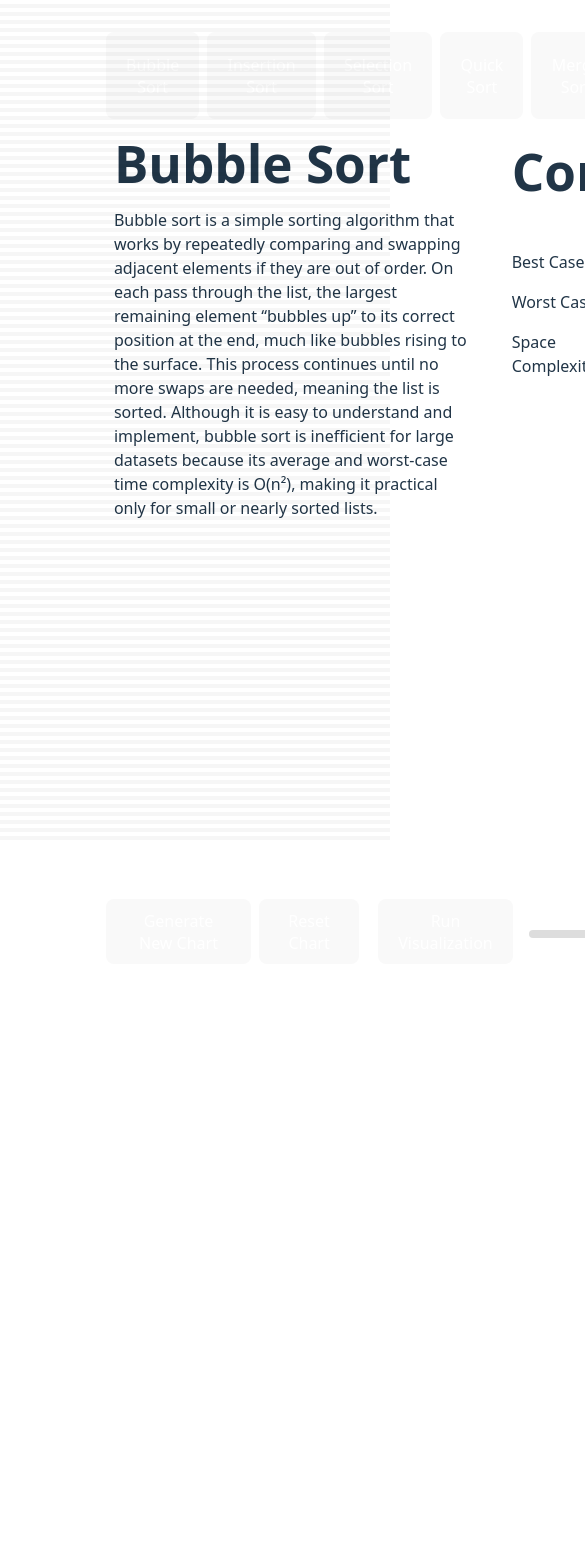
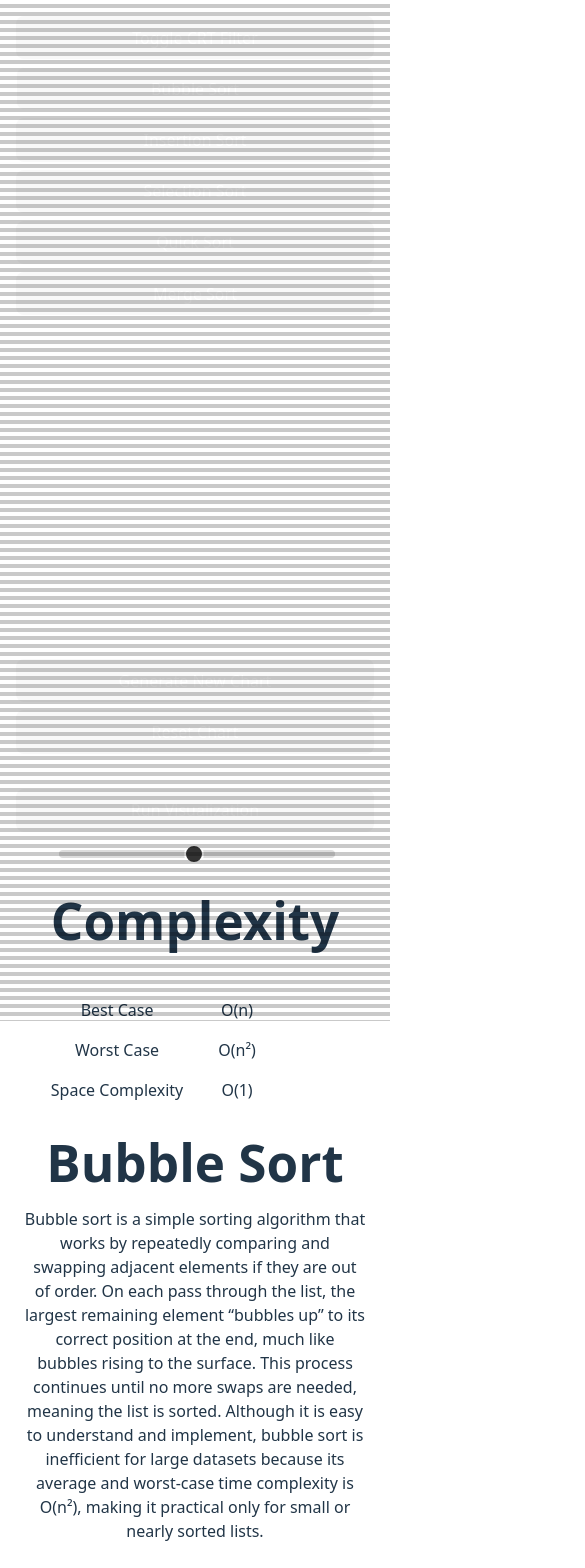
Before and after one commit to ZachYarbrough/sorting-visualizer, a React (Vite) app: page / in a window 390 px wide. Shown: the top 1568 px of the page, 585 px wide, since content can reach past the window. Before the commit the page ends 1000 px from the top, so only its background shows below. Built offline with nearby package versions, Linux system fonts and the light colour scheme.

Commit message:
Made chart mobile responsive

```diff
--- a/src/App.css
+++ b/src/App.css
@@ -1,7 +1,7 @@
 #root {
   max-width: 1280px;
   margin: 0 auto;
-  padding: 2rem;
+  padding: 1rem;
   text-align: center;
 }
 
@@ -31,6 +31,33 @@
   a:nth-of-type(2) .logo {
     animation: logo-spin infinite 20s linear;
   }
+}
+
+@media (max-width: 1500px) {
+    .sm-hidden {
+	visibility: hidden !important;
+    }
+
+    .sm-display-none {
+	display: none !important;
+    }
+    /* Increase CRT height without affecting other layout */
+    #monitor {
+	height: 100%; /* doubled from default */
+    }
+    #crt.on:before {
+	height: 121%; /* doubles the vertical gradient/flicker */
+    }
+}
+
+@media (min-width: 1500px) {
+    .sm-visible {
+	visibility: hidden !important;
+    }
+
+    .sm-display {
+	display: none !important;
+    }
 }
 
 .card {
@@ -100,22 +127,14 @@ input[type="range"]::-ms-track {
 
 /* CRT Styling */
 
-#monitor {
-    margin: 0 auto;
-    width: 100%;
-}
-
-#root {
-}
-
 #crt.on:before {
-    content: " ";
+    content: "";
     display: block;
     position: absolute;
     top: 0;
     left: 0;
+    right: 0;
     bottom: 0;
-    right: 0;
     background: linear-gradient(
         to bottom,
         rgba(18, 16, 16, 0) 50%,
@@ -124,37 +143,37 @@ input[type="range"]::-ms-track {
     background-size: 100% 8px;
     z-index: 2;
     pointer-events: none;
-      animation: flicker 0.15s infinite;
+    animation: flicker 0.15s infinite;
 }
-
-/* spans full viewport width and ignores root padding */
-#scanline.on {
-  position: fixed;
-  left: 0;
-  right: 0;
-  height: 100px;
-  z-index: 9999;
-  pointer-events: none; /* so it doesn't block clicks */
-  background: linear-gradient(
-    0deg,
-    rgba(0,0,0,0) 0%,
-    rgba(255,255,255,0.2) 10%,
-    rgba(0,0,0,0.1) 100%
-  );
-  opacity: 0.1;
-  animation: scanline 10s linear infinite;
-}
-
 
 #screen.on {
     position: relative;
     width: 100%;
-    height: 67.5vmin;
+    height: 67.5vmin; /* doubled from 67.5vmin */
     border: 30px solid transparent;
     border-image-source: url(./bezel.png);
     border-image-slice: 30 fill;
     border-image-outset: 0;
     overflow: hidden;
+}
+
+/* Make the scanline cover the full screen height */
+#scanline.on {
+    position: absolute;
+    top: 0;
+    left: 0;
+    right: 0;
+    bottom: 0; /* stretch vertically */
+    z-index: 9999;
+    pointer-events: none;
+    background: linear-gradient(
+        0deg,
+        rgba(0,0,0,0) 0%,
+        rgba(255,255,255,0.2) 10%,
+        rgba(0,0,0,0.1) 100%
+    );
+    opacity: 0.1;
+    animation: scanline 10s linear infinite;
 }
 
 #chart {
--- a/src/App.tsx
+++ b/src/App.tsx
@@ -11,12 +11,10 @@ function App() {
 
     return (
 	<div id="monitor" className={crtStyle}>
-	<div id="bezel" className={crtStyle}>
-	<div id="crt" className={crtStyle}>
-	<div id="scanline" className={crtStyle}></div>
-	<Chart toggleCRTStyle={toggleCRTStyle} />
-	</div>
-	</div>
+	    <div id="crt" className={crtStyle}>
+		<div id="scanline" className={crtStyle}></div>
+		<Chart toggleCRTStyle={toggleCRTStyle} />
+	    </div>
 	</div>
     )
 }
--- a/src/components/Chart.tsx
+++ b/src/components/Chart.tsx
@@ -153,20 +153,80 @@ const Chart = ({ toggleCRTStyle }: any) => {
 
 return (
     <div id="chart">
-    <div style={{ margin: '0 auto', alignSelf: 'center', width: '80%' }}>
+    <div style={{ margin: '0 auto', alignSelf: 'center', width: '100%' }}>
     <div style={{ display: 'flex', justifyContent: 'space-between'}}>
-    <div style={{ width: '100%', display: 'flex'}}>
-    <button style={{ color: 'white', marginRight: '0.5rem' }} onClick={() => SelectSortType(SORT_TYPE.BUBBLE_SORT)}>Bubble Sort</button>
-    <button style={{ color: 'white', marginRight: '0.5rem' }} onClick={() => SelectSortType(SORT_TYPE.INSERTION_SORT)}>Insertion Sort</button>
-    <button style={{ color: 'white', marginRight: '0.5rem' }} onClick={() => SelectSortType(SORT_TYPE.SELECTION_SORT)}>Selection Sort</button>
-    <button style={{ color: 'white', marginRight: '0.5rem' }} onClick={() => SelectSortType(SORT_TYPE.QUICK_SORT)}>Quick Sort</button>
-    <button style={{ color: 'white', marginRight: '0.5rem' }} onClick={() => SelectSortType(SORT_TYPE.MERGE_SORT)}>Merge Sort</button>
+    <div className="sm-display-none" style={{ width: '100%', display: 'flex'}}>
+    <button style={{ border: selectedSort === SORT_TYPE.BUBBLE_SORT ? 'solid 1px white' : '', color: 'white', marginRight: '0.5rem' }} onClick={() => SelectSortType(SORT_TYPE.BUBBLE_SORT)}>Bubble Sort</button>
+    <button style={{ border: selectedSort === SORT_TYPE.INSERTION_SORT ? 'solid 1px white' : '', color: 'white', marginRight: '0.5rem' }} onClick={() => SelectSortType(SORT_TYPE.INSERTION_SORT)}>Insertion Sort</button>
+    <button style={{ border: selectedSort === SORT_TYPE.SELECTION_SORT ? 'solid 1px white' : '', color: 'white', marginRight: '0.5rem' }} onClick={() => SelectSortType(SORT_TYPE.SELECTION_SORT)}>Selection Sort</button>
+    <button style={{ border: selectedSort === SORT_TYPE.QUICK_SORT ? 'solid 1px white' : '', color: 'white', marginRight: '0.5rem' }} onClick={() => SelectSortType(SORT_TYPE.QUICK_SORT)}>Quick Sort</button>
+    <button style={{ border: selectedSort === SORT_TYPE.MERGE_SORT ? 'solid 1px white' : '', color: 'white', marginRight: '0.5rem' }} onClick={() => SelectSortType(SORT_TYPE.MERGE_SORT)}>Merge Sort</button>
     </div>
-    <button style={{ marginRight: '0.5rem', width: '13rem' }} onClick={() => toggleCRTStyle()}>Toggle CRT Filter</button>
-    <div style={{ display: 'flex'}}>
+    <button className='sm-display-none' style={{ marginRight: '0.5rem', width: '13rem' }} onClick={() => toggleCRTStyle()}>Toggle CRT Filter</button>
     </div>
+    {/* Mobile / smaller screens */}
+    <div className="sm-display" style={{ display: 'flex', flexDirection: 'column', gap: '0.5rem', width: '100%' }}>
+      <button
+	style={{
+	  color: 'white',
+	  width: '100%'
+	}}
+	onClick={() => toggleCRTStyle()}
+      >
+	Toggle CRT Filter
+      </button>
+      <button
+	style={{
+	  border: selectedSort === SORT_TYPE.BUBBLE_SORT ? 'solid 1px white' : '',
+	  color: 'white',
+	  width: '100%'
+	}}
+	onClick={() => SelectSortType(SORT_TYPE.BUBBLE_SORT)}
+      >
+	Bubble Sort
+      </button>
+      <button
+	style={{
+	  border: selectedSort === SORT_TYPE.INSERTION_SORT ? 'solid 1px white' : '',
+	  color: 'white',
+	  width: '100%'
+	}}
+	onClick={() => SelectSortType(SORT_TYPE.INSERTION_SORT)}
+      >
+	Insertion Sort
+      </button>
+      <button
+	style={{
+	  border: selectedSort === SORT_TYPE.SELECTION_SORT ? 'solid 1px white' : '',
+	  color: 'white',
+	  width: '100%'
+	}}
+	onClick={() => SelectSortType(SORT_TYPE.SELECTION_SORT)}
+      >
+	Selection Sort
+      </button>
+      <button
+	style={{
+	  border: selectedSort === SORT_TYPE.QUICK_SORT ? 'solid 1px white' : '',
+	  color: 'white',
+	  width: '100%'
+	}}
+	onClick={() => SelectSortType(SORT_TYPE.QUICK_SORT)}
+      >
+	Quick Sort
+      </button>
+      <button
+	style={{
+	  border: selectedSort === SORT_TYPE.MERGE_SORT ? 'solid 1px white' : '',
+	  color: 'white',
+	  width: '100%'
+	}}
+	onClick={() => SelectSortType(SORT_TYPE.MERGE_SORT)}
+      >
+	Merge Sort
+      </button>
     </div>
-    <div style={{ margin: '0.5rem 0 1rem 0', display: 'flex', width: '100%', justifyContent: 'space-between' }}>
+    <div className='sm-display-none' style={{ margin: '0.5rem 0 1rem 0', display: 'flex', width: '100%', justifyContent: 'space-between' }}>
     {description != '' && <div style={{ width: '60%', textAlign: 'start', padding: '0.5rem' }}>
 	<h1 style={{ margin: '0'}}>{selectedSort.toLowerCase().split('_').map(word => word.charAt(0).toUpperCase() + word.slice(1)) .join(' ')}</h1>
 	<p>{description}</p>
@@ -187,7 +247,7 @@ return (
 	    </div>
 	    </div>}
 	    </div>
-	    <div style={{ display: 'flex', justifyContent: 'space-between', height: '20rem' }}>
+	    <div style={{ marginTop: '0.5rem', display: 'flex', justifyContent: 'space-between', height: '20rem' }}>
 	    {chartData.arr.map((col: number, index: number) => {
 		let bg = 'white'
 		if (chartData.active && chartData.active.includes(index)) {
@@ -201,15 +261,17 @@ return (
 		    style={{
 			height: `${col}rem`,
 			backgroundColor: bg,
-			width: '20px',
+			minWidth: '5px',
+			maxWidth: '30px',
 			margin: 'auto 0.25rem 0 0.25rem',
+			flex: '1 1 0',
 			transition: 'height 0.1s ease'
 		    }}
 		    />
 		)
 	    })}
 	    </div>
-	    <div style={{ display: 'flex', width: '100%', justifyContent: 'center', alignItems: 'center', marginTop: '1rem' }}>
+	    <div className='sm-display-none' style={{ display: 'flex', width: '100%', justifyContent: 'center', alignItems: 'center', marginTop: '1rem' }}>
 	    <button style={{ color: 'white', marginRight: '0.5rem' }} onClick={generateNewChartData}>Generate New Chart</button>
 	    <button style={{ color: 'white' }} onClick={resetChart}>Reset Chart</button>
 	    <div style={{ height: '2rem', margin: '0.5rem', borderRight: '3px dashed white'}}></div>
@@ -228,7 +290,56 @@ return (
 	    Fast
 	    </label>
 	    </div>
+	    {/* Mobile / smaller screens */}
+	    <div className="sm-display" style={{ display: 'flex', flexDirection: 'column', gap: '0.5rem', width: '100%', marginTop: '1rem', alignItems: 'center' }}>
+	      <button style={{ color: 'white', width: '100%' }} onClick={generateNewChartData}>
+		Generate New Chart
+	      </button>
+	      <button style={{ color: 'white', width: '100%' }} onClick={resetChart}>
+		Reset Chart
+	      </button>
+	      <div style={{ width: '100%', height: '0.5rem', borderTop: '3px dashed white', margin: '0.5rem 0 0 0' }}></div>
+	      <button style={{ color: 'white', width: '100%' }} onClick={() => SortChartData(selectedSort)}>
+		Run Visualization
+	      </button>
+	      <label style={{ display: 'flex', alignItems: 'center', width: '100%', gap: '0.5rem', color: 'white' }}>
+		Slow
+		<input
+		  type="range"
+		  min="10"
+		  max="500"
+		  step="10"
+		  value={speed}
+		  onChange={(e) => setSpeed(Number(e.target.value))}
+		  style={{ flex: '1', width: '100%' }}
+		/>
+		Fast
+	      </label>
 	    </div>
+	    </div>
+    <div className='sm-display' style={{ margin: '0.5rem 0 1rem 0', display: 'flex', flexDirection: 'column', width: '100%', alignItems: 'center' }}>
+    {complexityData.best != '' && <div style={{padding: '0.5rem', marginTop: '0.5rem' }}>
+	    <h1 style={{ textAlign: 'start', marginTop: '0' }}>Complexity</h1>
+	    <div style={{ display: 'flex' }}>
+	    <div style={{ margin: '0 0.5rem 0 0', padding: '0 1rem 0 0', borderRight: '3px dashed white' }}>
+	    <p>Best Case</p>
+	    <p>Worst Case</p>
+	    <p>Space Complexity</p>
+	    </div>
+	    <div style={{ marginLeft: '0.5rem' }}>
+	    <p>{complexityData.best}</p>
+	    <p>{complexityData.worst}</p>
+	    <p>{complexityData.space}</p>
+	    </div>
+	    </div>
+	    </div>}
+
+    {description != '' && <div style={{ textAlign: 'center', padding: '0.5rem' }}>
+	<h1 style={{ margin: '0'}}>{selectedSort.toLowerCase().split('_').map(word => word.charAt(0).toUpperCase() + word.slice(1)) .join(' ')}</h1>
+	<p>{description}</p>
+	</div>}
+	</div>
+
 	    </div>
 )
 }
```
